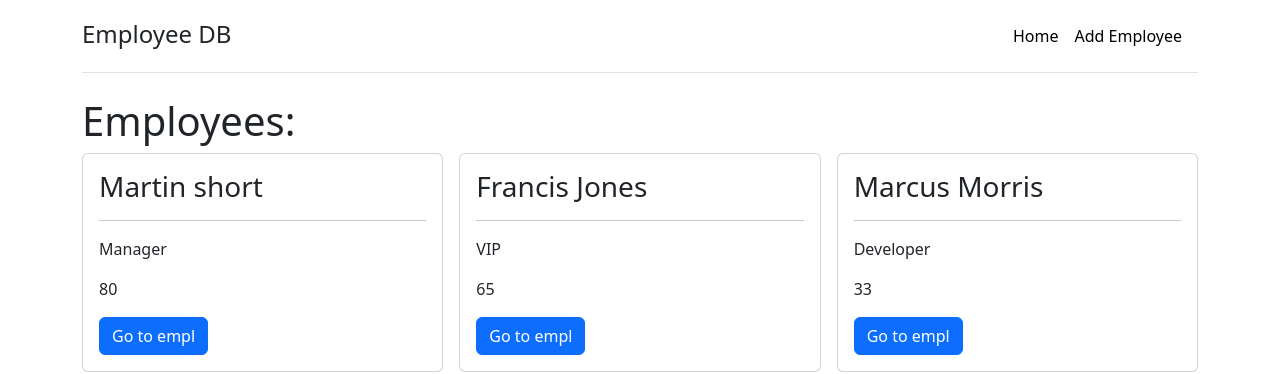
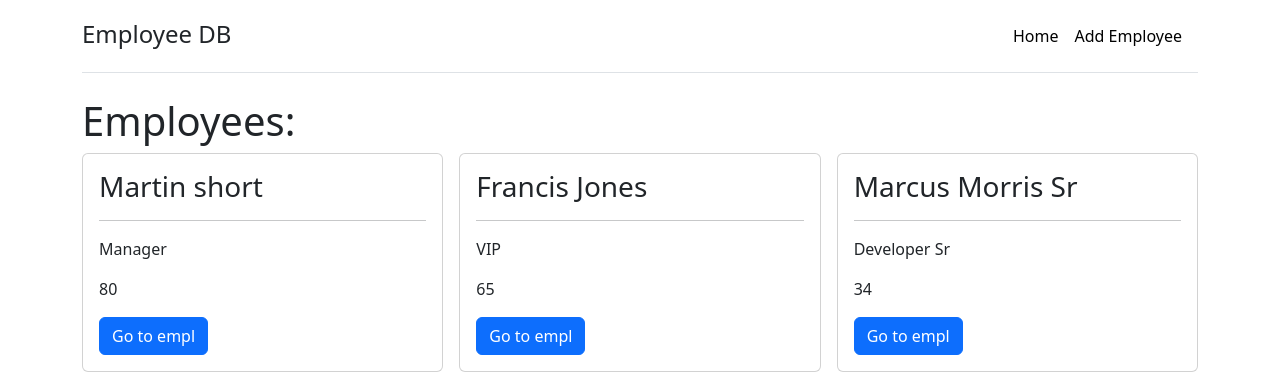
Before and after one commit to ferlobo1985/UDMY-REACT19-Next-JS-Rendering, a Next.js app: page / in a window 1280 px wide. Shown: the top 374 px of the page. Built offline with nearby package versions, Linux system fonts and the light colour scheme; data requests are answered from the project's data file.

Commit message:
19-Edit employee action part 2
19-Edit employee action part 2

```diff
--- a/db.json
+++ b/db.json
@@ -13,9 +13,9 @@
       "id": 2
     },
     {
-      "fullname": "Marcus Morris",
-      "position": "Developer",
-      "age": "33",
+      "fullname": "Marcus Morris Sr",
+      "position": "Developer Sr",
+      "age": "34",
       "id": 3
     },
     {
```
Also changed, not shown: src/components/edit_form.js (+22 -1 lines).
